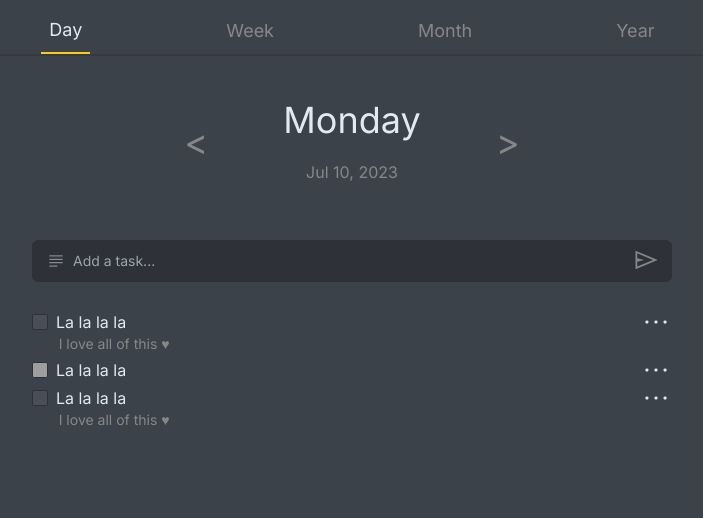
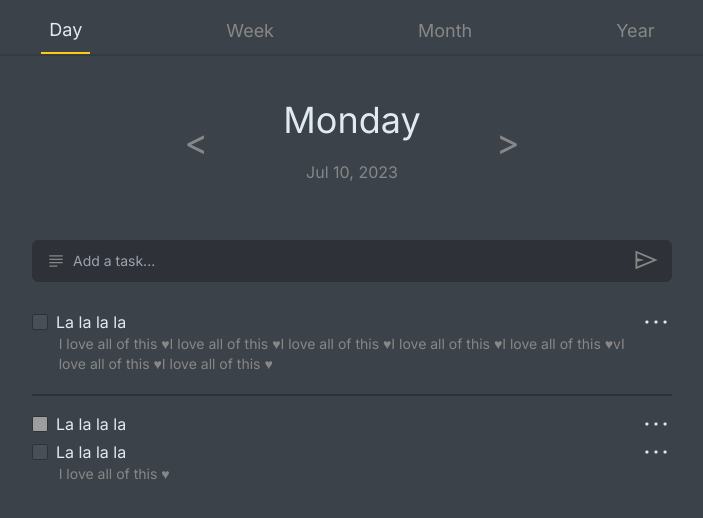
Before and after one commit to AlanDouglasASouza/front-todo, a Next.js app: page / in a window 1280 px wide. Shown: the top 518 px of the page, without its empty margins (288-991 px from the left). Built offline with nearby package versions, Linux system fonts and the light colour scheme; grey boxes are pictures that could not be loaded.

Commit message:
refac: add border bottom in tasks

```diff
--- a/src/app/components/taskBox.tsx
+++ b/src/app/components/taskBox.tsx
@@ -1,9 +1,13 @@
 import { ITaskBox } from "../interfaces";
 import Checkbox from "./checkBox";
 
-export default function TaskBox({ content, checkBox }: ITaskBox) {
+export default function TaskBox({ selected, content, checkBox }: ITaskBox) {
   return (
-    <div className="flex flex-col items-center">
+    <div
+      className={`flex flex-col items-center ${
+        selected && "border-b-2 border-black-border mb-3"
+      }`}
+    >
       <div className="flex items-center justify-between w-full">
         <Checkbox label="La la la la " checked={checkBox?.checked || false} />
         <svg
@@ -16,7 +20,7 @@ export default function TaskBox({ content, checkBox }: ITaskBox) {
           <path d="M207.858-432Q188-432 174-446.142q-14-14.141-14-34Q160-500 174.142-514q14.141-14 34-14Q228-528 242-513.858q14 14.141 14 34Q256-460 241.858-446q-14.141 14-34 14Zm272 0Q460-432 446-446.142q-14-14.141-14-34Q432-500 446.142-514q14.141-14 34-14Q500-528 514-513.858q14 14.141 14 34Q528-460 513.858-446q-14.141 14-34 14Zm272 0Q732-432 718-446.142q-14-14.141-14-34Q704-500 718.142-514q14.141-14 34-14Q772-528 786-513.858q14 14.141 14 34Q800-460 785.858-446q-14.141 14-34 14Z" />
         </svg>
       </div>
-      <p className="w-11/12 -mt-1 text-sm">{content}</p>
+      <p className={`${selected && "mb-5"} w-11/12 -mt-1 text-sm`}>{content}</p>
     </div>
   );
 }
--- a/src/app/interfaces/index.tsx
+++ b/src/app/interfaces/index.tsx
@@ -19,6 +19,7 @@ export interface ICheckBox {
 }
 
 export interface ITaskBox {
+  selected: boolean;
   checkBox?: ICheckBox;
   content: string;
 }
--- a/src/app/page.tsx
+++ b/src/app/page.tsx
@@ -36,13 +36,19 @@ export default function Home() {
       <TasksContainer>
         <InputTodo />
         <TaskBox
-          content="I love all of this ♥"
+          content="I love all of this ♥I love all of this ♥I love all of this ♥I love all of this ♥I love all of this ♥vI love all of this ♥I love all of this ♥"
           checkBox={{ checked: false, label: "" }}
+          selected={true}
         />
-        <TaskBox content="" checkBox={{ checked: true, label: "" }} />
+        <TaskBox
+          content=""
+          checkBox={{ checked: true, label: "" }}
+          selected={false}
+        />
         <TaskBox
           content="I love all of this ♥"
           checkBox={{ checked: false, label: "" }}
+          selected={false}
         />
       </TasksContainer>
     </main>
```
